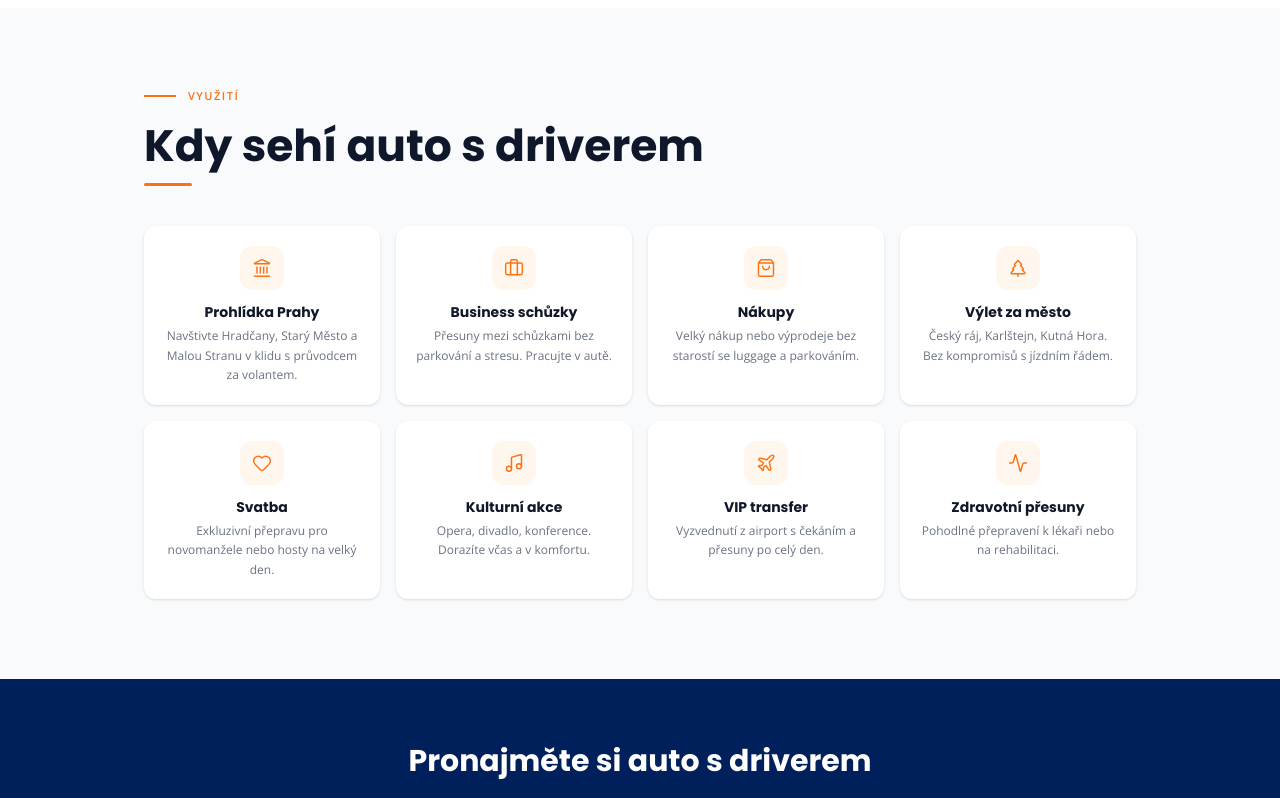
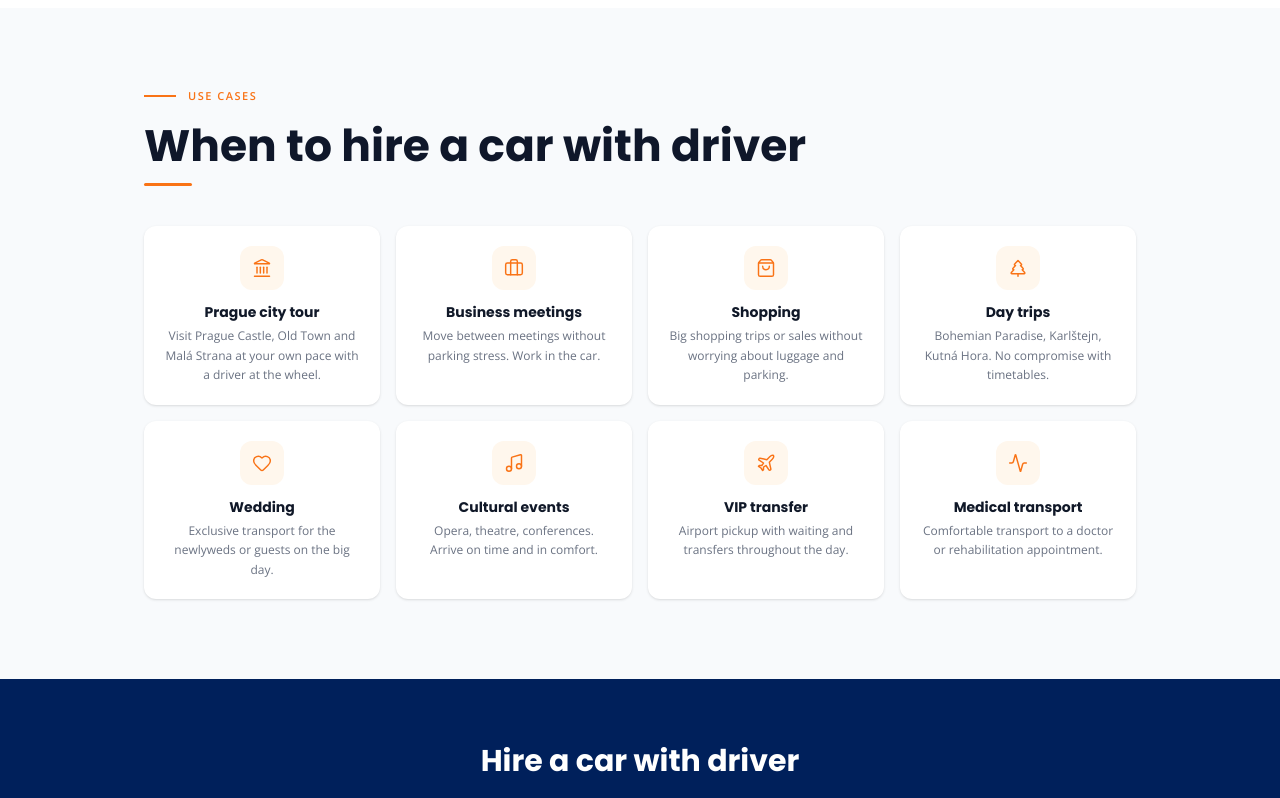
Before and after one commit to pragueridecz-cloud/website_en, a Next.js app: page /hourly-rental in a window 1280 px wide. Shown: the part 1320-2118 px from the top of the page. Built offline with nearby package versions, Linux system fonts and the light colour scheme.

Commit message:
Hourly rental: translate all use cases, section heading and CTA

```diff
--- a/app/hourly-rental/page.tsx
+++ b/app/hourly-rental/page.tsx
@@ -10,7 +10,7 @@ import {
 
 export const metadata: Metadata = {
   title: "Hourly Rental auta s driverem Prague | pragueairportaxi.com",
-  description: "Auto s driverem Prague €29/hod — chauffeur service, VIP transport, pronájem drivere nahiny nebo celý den. Business schůzky, svatby, výlety za město. Sedan i minivan.",
+  description: "Car with driver Prague from €29/h — chauffeur service, VIP transport, hourly or full day hire. Business meetings, weddings, day trips. Sedan and minivan.",
   keywords: "pronájem auta s driverem Prague, chauffeur service Prague, auto s šoférem Prague,hinový transfer Prague, firemní driver Prague, prohlídka Prahy s driverem",
   openGraph: {
     title: "Hourly Rental auta s driverem Prague | Od €29/hod | pragueairportaxi.com",
@@ -30,14 +30,14 @@ const schema = {
 }
 
 const USES = [
-  { Icon: Landmark,    title: "Prohlídka Prahy",    desc: "Navštivte Hradčany, Starý Město a Malou Stranu v klidu s průvodcem za volantem." },
-  { Icon: Briefcase,   title: "Business schůzky",   desc: "Přesuny mezi schůzkami bez parkování a stresu. Pracujte v autě." },
-  { Icon: ShoppingBag, title: "Nákupy",              desc: "Velký nákup nebo výprodeje bez starostí se luggage a parkováním." },
-  { Icon: TreePine,    title: "Výlet za město",      desc: "Český ráj, Karlštejn, Kutná Hora. Bez kompromisů s jízdním řádem." },
-  { Icon: Heart,       title: "Svatba",              desc: "Exkluzivní přepravu pro novomanžele nebo hosty na velký den." },
-  { Icon: Music,       title: "Kulturní akce",       desc: "Opera, divadlo, konference. Dorazíte včas a v komfortu." },
-  { Icon: Plane,       title: "VIP transfer",        desc: "Vyzvednutí z airport s čekáním a přesuny po celý den." },
-  { Icon: Activity,    title: "Zdravotní přesuny",   desc: "Pohodlné přepravení k lékaři nebo na rehabilitaci." },
+  { Icon: Landmark,    title: "Prague city tour",    desc: "Visit Prague Castle, Old Town and Malá Strana at your own pace with a driver at the wheel." },
+  { Icon: Briefcase,   title: "Business meetings",   desc: "Move between meetings without parking stress. Work in the car." },
+  { Icon: ShoppingBag, title: "Shopping",              desc: "Big shopping trips or sales without worrying about luggage and parking." },
+  { Icon: TreePine,    title: "Day trips",      desc: "Bohemian Paradise, Karlštejn, Kutná Hora. No compromise with timetables." },
+  { Icon: Heart,       title: "Wedding",              desc: "Exclusive transport for the newlyweds or guests on the big day." },
+  { Icon: Music,       title: "Cultural events",       desc: "Opera, theatre, conferences. Arrive on time and in comfort." },
+  { Icon: Plane,       title: "VIP transfer",        desc: "Airport pickup with waiting and transfers throughout the day." },
+  { Icon: Activity,    title: "Medical transport",   desc: "Comfortable transport to a doctor or rehabilitation appointment." },
 ]
 
 const breadcrumbSchema = {
@@ -83,7 +83,7 @@ export default function HodinPronajem() {
         {/* Využití */}
         <section className="py-20" style={{ background: "#f8fafc" }}>
           <div className="max-w-5xl mx-auto px-4">
-            <SectionHeading label="Využití" title="Kdy sehí auto s driverem" />
+            <SectionHeading label="Use cases" title="When to hire a car with driver" />
             <div className="grid grid-cols-2 md:grid-cols-4 gap-4">
               {USES.map(({ Icon, title, desc }) => (
                 <div key={title} className="bg-white rounded-xl p-5 shadow-sm text-center">
@@ -101,8 +101,8 @@ export default function HodinPronajem() {
         {/* CTA */}
         <section className="py-16" style={{ background: "#00205B" }}>
           <div className="max-w-3xl mx-auto px-4 text-center">
-            <h2 className="text-white text-3xl font-bold mb-4" style={{ fontFamily: "Poppins, sans-serif" }}>Pronajměte si auto s driverem</h2>
-            <p className="mb-8" style={{ color: "rgba(255,255,255,.75)" }}>Flexibilní, komfortní, bez starostí</p>
+            <h2 className="text-white text-3xl font-bold mb-4" style={{ fontFamily: "Poppins, sans-serif" }}>Hire a car with driver</h2>
+            <p className="mb-8" style={{ color: "rgba(255,255,255,.75)" }}>Flexible, comfortable, hassle-free</p>
             <a href="/#booking" className="inline-block font-bold rounded-xl px-8 py-4 text-lg"
               style={{ background: "#F97316", color: "#fff", fontFamily: "Poppins, sans-serif", textDecoration: "none" }}>
               Book now
```
